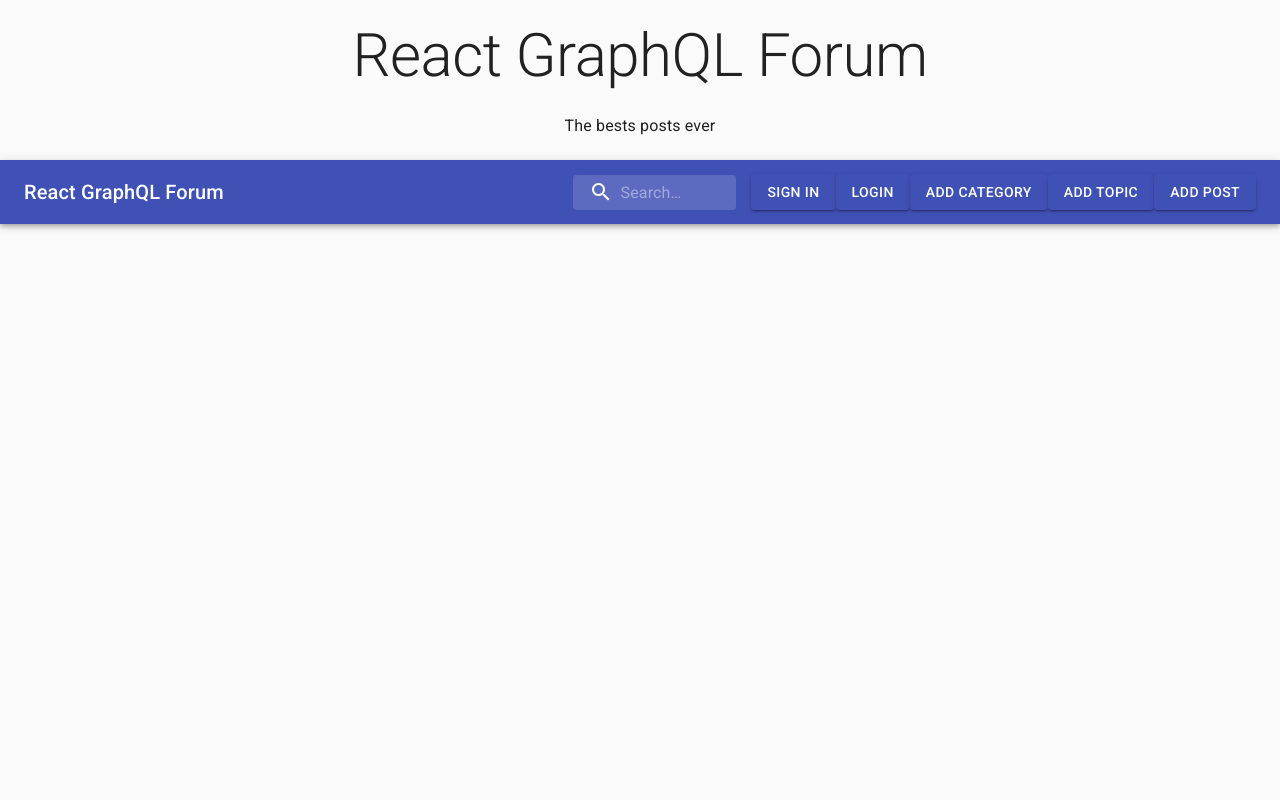
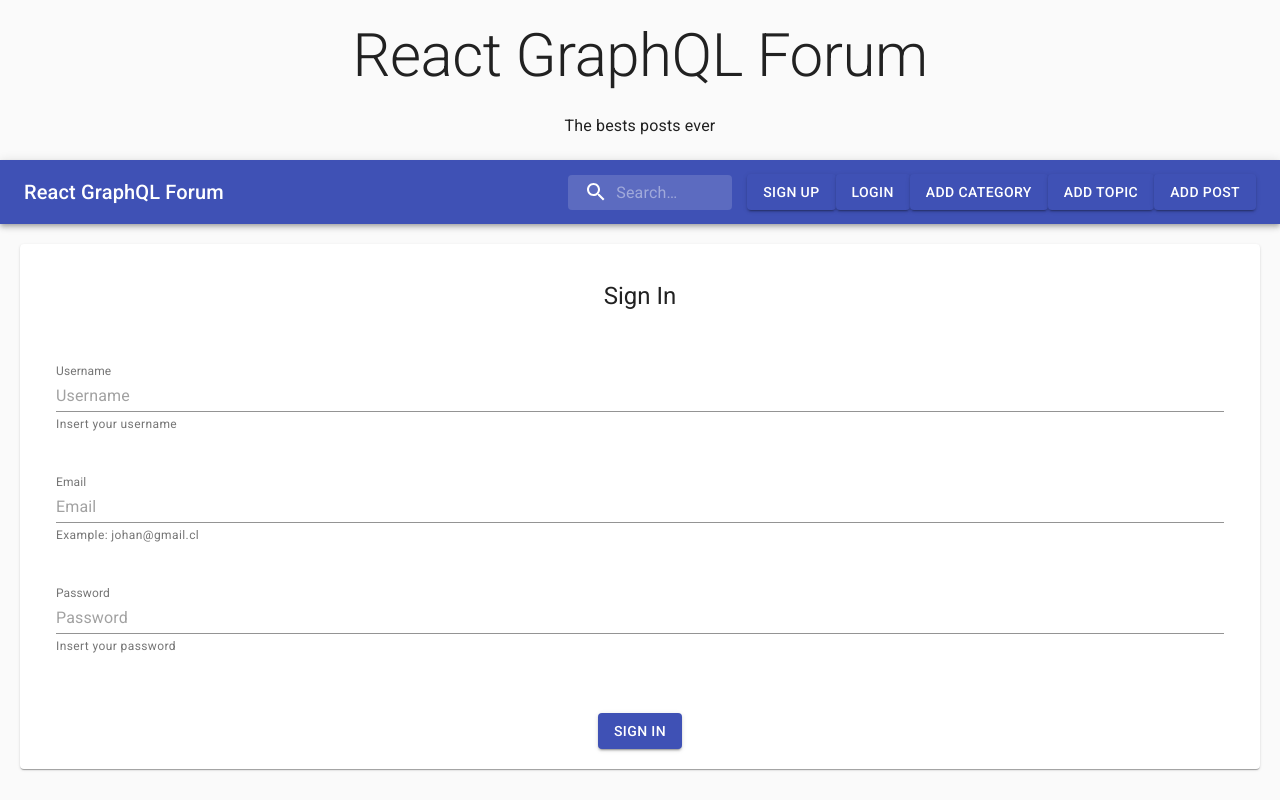
Before and after one commit to desolaser/react-graphql-blog, a React (Create React App) app in the folder client/: page /sign-up in a window 1280 px wide. Shown: the top 800 px of the page. Built offline with nearby package versions, Linux system fonts and the light colour scheme.

Commit message:
Change Sign In page name to Sign up, add Sign up mutation on sign up page

```diff
--- a/client/src/App.js
+++ b/client/src/App.js
@@ -11,7 +11,7 @@ import Layout from './components/Layout'
 
 import MainPage from './pages/mainPage'
 import Login from './pages/login'
-import SignIn from './pages/signIn'
+import SignUp from './pages/signUp'
 import TopicPage from './pages/topicPage'
 import PostPage from './pages/postPage'
 import AddCategory from './pages/addCategory'
@@ -32,7 +32,7 @@ const App = () => {
           <Switch>
             <Route exact path="/" component={MainPage} />
             <Route path="/login" component={Login} />
-            <Route path="/sign-in" component={SignIn} />
+            <Route path="/sign-up" component={SignUp} />
             <Route path="/topic/:id" component={TopicPage} />
             <Route path="/post/:id" component={PostPage} />
             <Route path="/add-category" component={AddCategory} />
--- a/client/src/components/navbar/Navbar.js
+++ b/client/src/components/navbar/Navbar.js
@@ -92,9 +92,9 @@ const Header = () => {
             inputProps={{ 'aria-label': 'search' }}
           />
         </div>
-        <Link to="/sign-in">
+        <Link to="/sign-up">
           <Button variant="contained" color="primary">
-            Sign in
+            Sign up
           </Button>
         </Link>
         <Link to="/login">
--- a/client/src/pages/signIn/SignIn.js
+++ /dev/null
@@ -1,49 +0,0 @@
-import React from 'react'
-import { Card, CardHeader, CardContent, TextField, Button } from '@material-ui/core'
-import { makeStyles } from '@material-ui/styles'
-
-const useStyles = makeStyles({
-  root: {
-    padding: 20,
-    textAlign: 'center',
-  },
-  input: {
-    width: '100%',
-    marginTop: 20,
-    marginBottom: 20
-  },
-  button: {
-    marginTop: 20,
-  }
-})
-
-const SignIn = () => {
-  const classes = useStyles()
-  return (
-    <Card className={classes.root}>
-      <CardHeader title="Sign In" />
-      <CardContent>
-        <TextField
-          className={classes.input}
-          label="Name"
-          placeholder="Username"
-        />
-        <TextField
-          className={classes.input}
-          label="Email"
-          placeholder="Insert yout email"
-        />
-        <TextField
-          className={classes.input}
-          label="Password"
-          placeholder="Your Password"
-        />
-      </CardContent>
-      <Button className={classes.button} variant="contained" color="primary">
-        Sign In
-      </Button>
-    </Card>
-  )
-}
-
-export default SignIn
--- a/client/src/pages/signIn/index.js
+++ /dev/null
@@ -1,2 +0,0 @@
-import SignIn from './SignIn'
-export default SignIn
--- /dev/null
+++ b/client/src/pages/signUp/SignUp.js
@@ -0,0 +1,59 @@
+import React, { useState } from 'react'
+import { useDispatch } from 'react-redux'
+import { useMutation } from '@apollo/client'
+import { useHistory } from 'react-router-dom'
+
+import { login } from '../../redux/reducers/authSlice'
+import SIGN_UP from '../../mutations/SignUp'
+import SignUpForm from './SignUpForm'
+
+const INITIAL_DATA = {
+  username: "",
+  email: "",
+  password: ""
+}
+
+const SignUp = () => {
+  const history = useHistory()
+  const dispatch = useDispatch()
+
+  const [data, setData] = useState(INITIAL_DATA)
+  const [signUpMutation, { errors }] = useMutation(SIGN_UP)
+
+  const handleChange = (e) => {
+    setData({
+      ...data,
+      [e.target.name]: e.target.value
+    })
+  }
+
+  const handleSubmit = (e) => {
+    e.preventDefault()
+    signUpMutation(data)
+      .then(({data}) => {
+        if (data.signUp) {
+          dispatch(login({
+            user: data.signUp.user,
+            token: data.signUp.payload
+          }))
+          setData(INITIAL_DATA)
+          alert("Login successful")
+          history.push('/')
+        }
+      })
+      .catch(err => {
+        alert(err.message)
+      })
+    if (errors) return alert(errors.message)
+  }
+
+  return (
+    <SignUpForm
+      data={data}
+      handleChange={handleChange}
+      handleSubmit={handleSubmit}
+    />
+  )
+}
+
+export default SignUp
--- /dev/null
+++ b/client/src/pages/signUp/SignUpForm.js
@@ -0,0 +1,74 @@
+import React from 'react'
+import { Card, CardHeader, CardContent, TextField, Button } from '@material-ui/core'
+import { makeStyles } from '@material-ui/styles'
+
+const useStyles = makeStyles({
+  root: {
+    padding: 20,
+    textAlign: 'center',
+  },
+  input: {
+    width: '100%',
+    marginTop: 20,
+    marginBottom: 20
+  },
+  button: {
+    marginTop: 20,
+  }
+})
+
+const SignUpForm = ({ data, handleChange, handleSubmit }) => {
+  const classes = useStyles()
+  return (
+    <Card className={classes.root}>
+      <CardHeader title="Sign In" />
+      <CardContent>
+        <TextField
+          className={classes.input}
+          name="username"
+          label="Username"
+          placeholder="Username"
+          helperText="Insert your username"
+          value={data.username}
+          onChange={handleChange}
+          InputLabelProps={{
+              shrink: true,
+          }}
+        />
+        <TextField
+          className={classes.input}
+          name="email"
+          label="Email"
+          placeholder="Email"
+          helperText="Example: johan@gmail.cl"
+          value={data.email}
+          onChange={handleChange}
+          InputLabelProps={{
+              shrink: true,
+          }}
+        />
+        <TextField
+          className={classes.input}
+          name="password"
+          label="Password"
+          placeholder="Password"
+          helperText="Insert your password"
+          value={data.password}
+          onChange={handleChange}
+          InputLabelProps={{
+              shrink: true,
+          }}
+        />
+      </CardContent>
+      <Button
+        className={classes.button}
+        variant="contained"
+        color="primary"
+        onChange={handleSubmit}>
+        Sign In
+      </Button>
+    </Card>
+  )
+}
+
+export default SignUpForm
--- /dev/null
+++ b/client/src/pages/signUp/index.js
@@ -0,0 +1,2 @@
+import SignUp from './SignUp'
+export default SignUp
```
